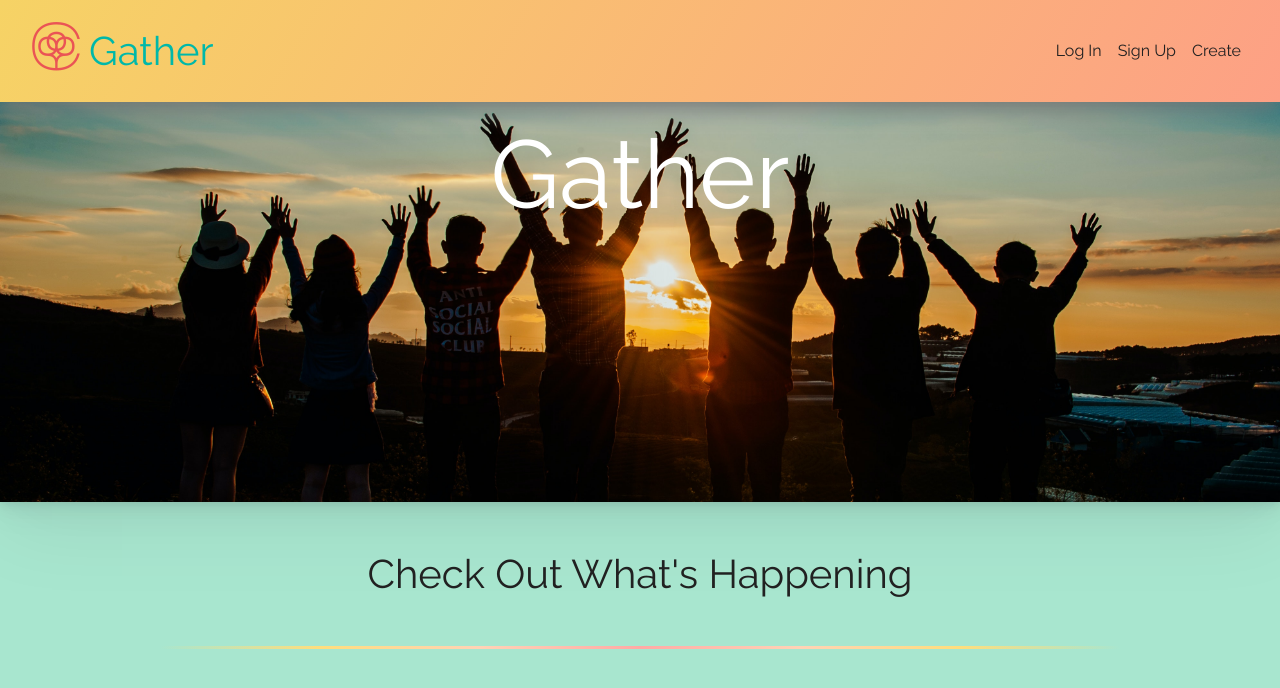
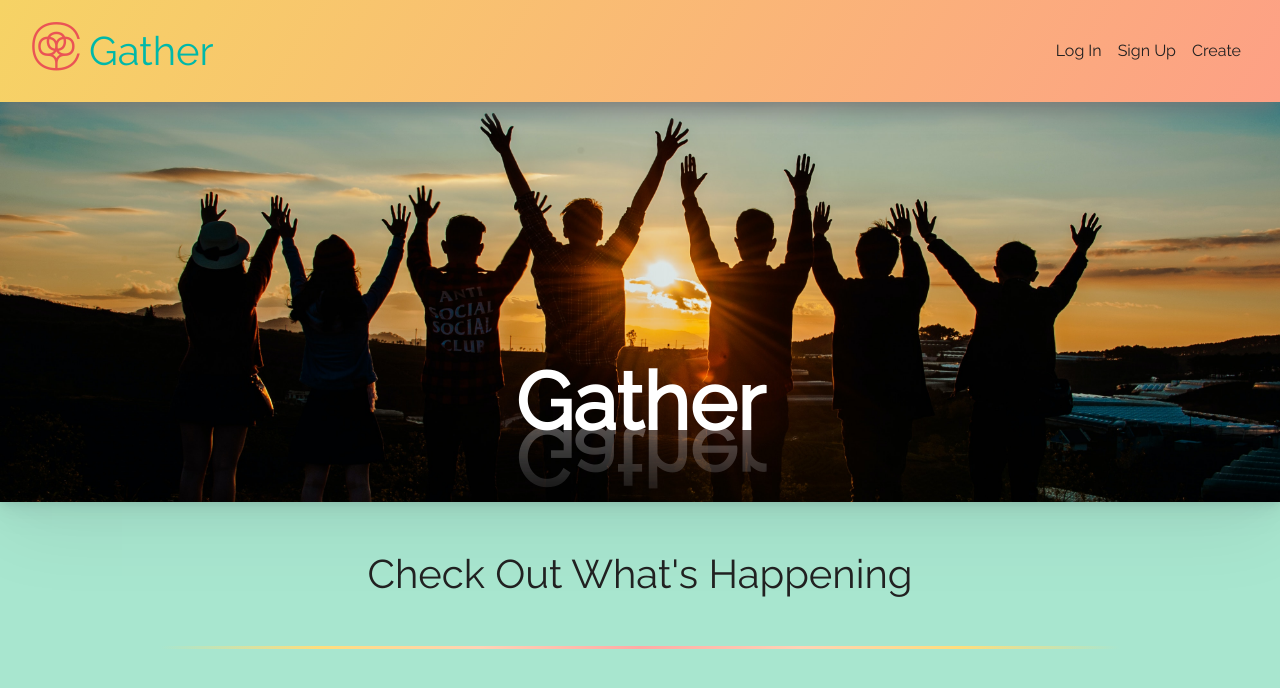
Before and after one commit to JameraMcNeil/gather, a React (Create React App) app in the folder gather_front_end/: page /#/ in a window 1280 px wide. Shown: the top 688 px of the page. Built offline with nearby package versions, Linux system fonts and the light colour scheme; no server answers.

Commit message:
there goes myyyy herooo (on home.jsx)

```diff
--- a/gather_front_end/src/components/Home.jsx
+++ b/gather_front_end/src/components/Home.jsx
@@ -8,7 +8,8 @@ export default class Home extends Component {
 			<div>
         <div className="container-fluid px-0 mb-5">
           <div className="hero">
-            <p className="text-center hero-text">Gather</p>
+            <p className="text-center hero-text mb-0 d-flex justify-content-center real">Gather</p>
+            <p className="text-center hero-text reflection d-flex justify-content-center">Gather</p>
           </div>
         </div>
 
--- a/gather_front_end/src/index.css
+++ b/gather_front_end/src/index.css
@@ -110,10 +110,10 @@ nav {
 
 .rounded-pill {
   background: var(--turquoise);
+  bottom: 0;
   color: white;
   font-weight: 700;
-  bottom: 0;
-  width: 40%
+  width: 40%;
 }
 
 .hero {
@@ -130,10 +130,24 @@ nav {
 
 .hero-text {
   color: white;
-  font-size: 6em;
+  font-size: 5em;
+  font-weight: 700;
 }
 
-*/ @keyframes fade-in {
+.real {
+  padding-top: 3em;
+}
+
+.reflection {
+  margin-top: -.8em;
+  -moz-transform: scaleY(-1);
+  -o-transform: scaleY(-1);
+  -webkit-transform: scaleY(-1);
+  transform: scaleY(-1);
+  -webkit-mask-image: -webkit-gradient(linear, right top, right bottom, from(transparent), color-stop(1%, transparent), to(rgba(0, 0, 0, 0.4)));
+}
+
+@keyframes fade-in {
   from {
     opacity: 0;
   }
```
